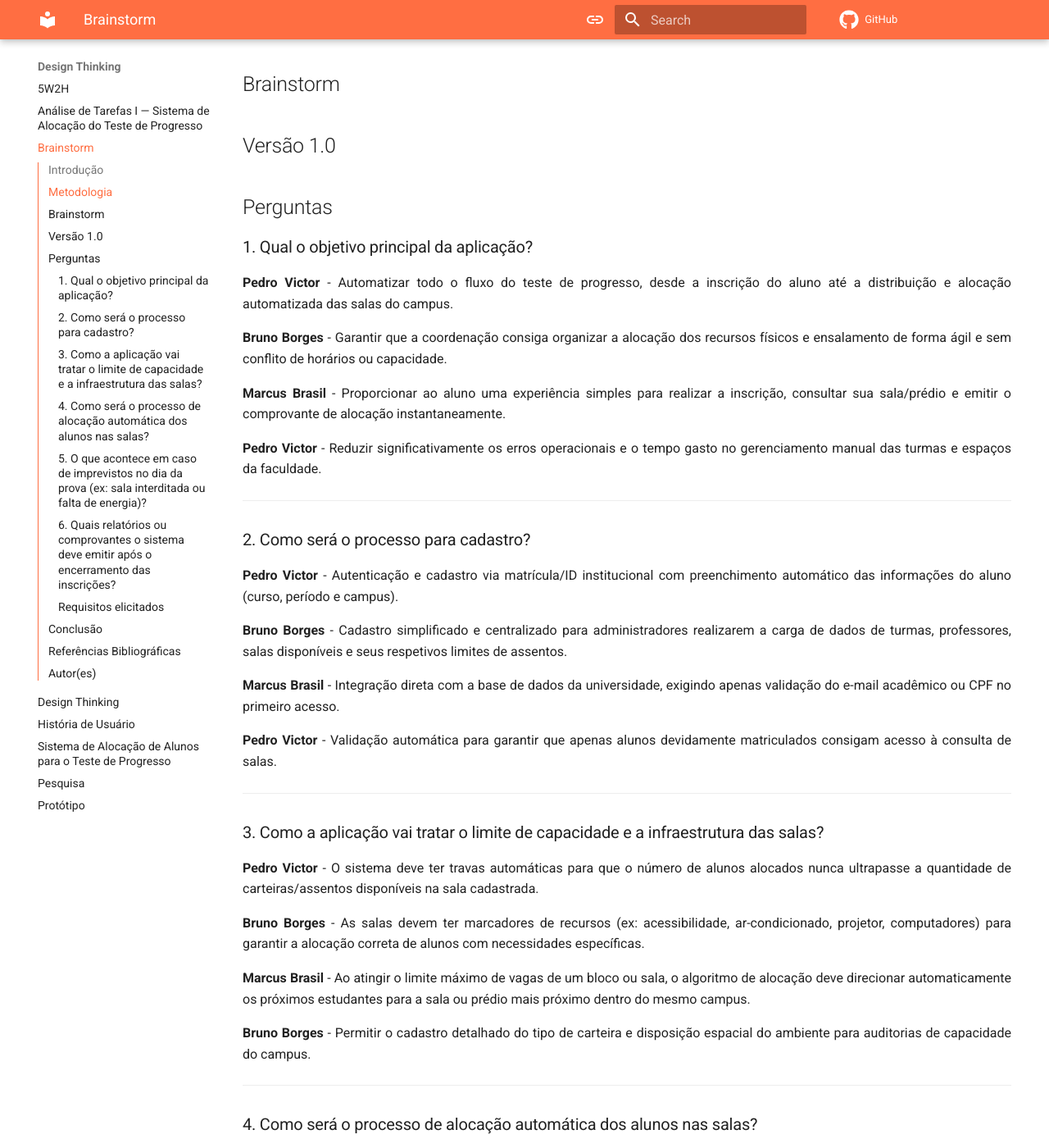
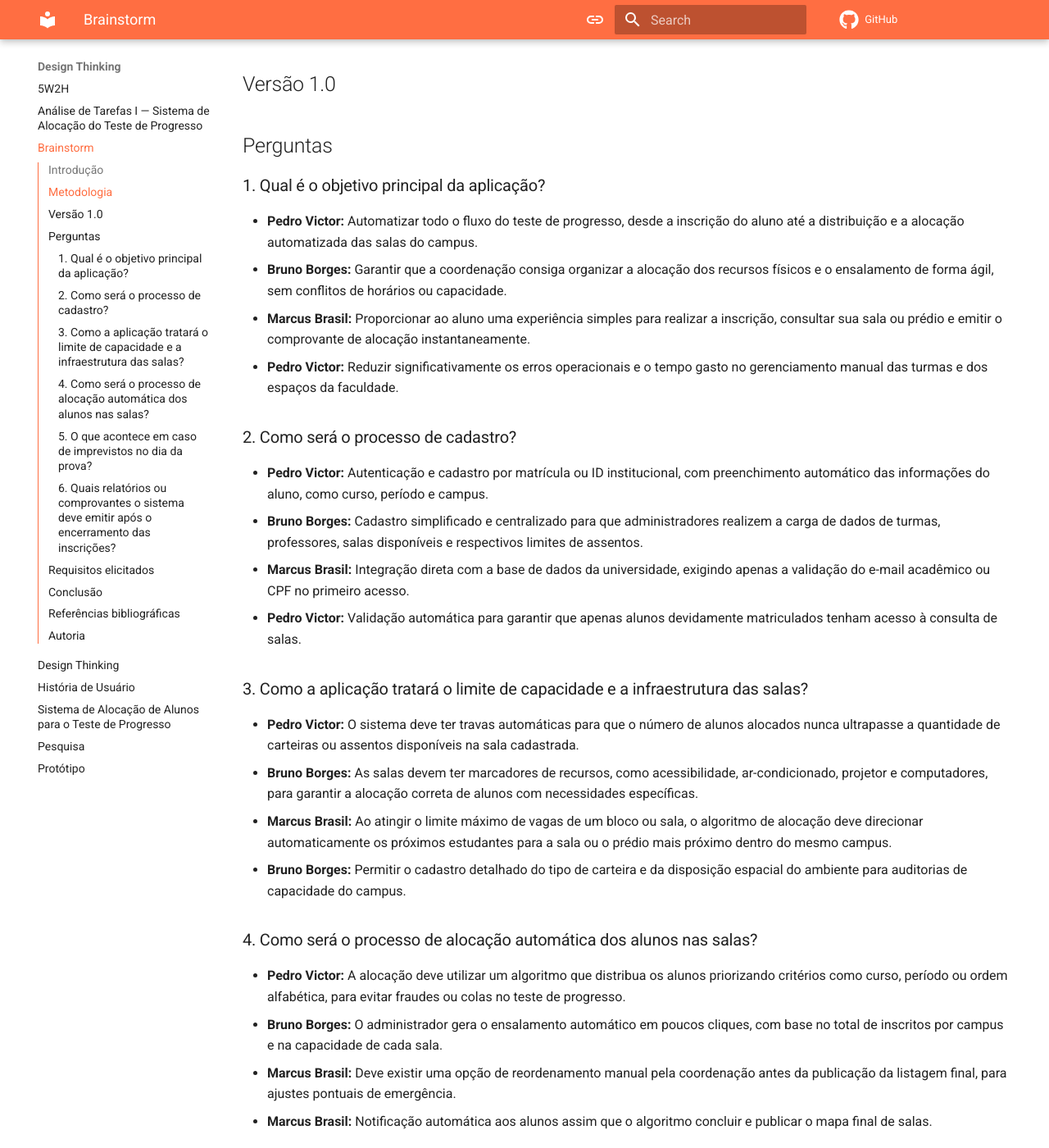
Before and after one commit to Projetos-de-Extensao/PECDI_26.2_8002_I, an MkDocs documentation site: the page built from docs/_Design Thinking/Brainstorm.md, in a window 1280 px wide and 1400 px high, scrolled down 518 px. Shown: the whole window at 82% size. Built offline with MkDocs 1.6.1 and Material for MkDocs 9.7.7, drawn with Linux system fonts in a browser that asks for light colours; comment, search, counter and statistics services are not loaded; some of the changed text lies outside the part shown.

Commit message:
brainstorm agora em MD

```diff
--- a/docs/_Design Thinking/Brainstorm.md
+++ b/docs/_Design Thinking/Brainstorm.md
@@ -1,173 +1,93 @@
 ---
-id: brainstorm
 title: Brainstorm
 ---
 
+# Brainstorm
+
 ## Introdução
 
-<p align = "justify">
-O brainstorm é uma técnica de elicitação de requisitos que consiste em reunir a equipe e discutir sobre diversos tópicos gerais do projeto apresentados no documento problema de negócio. No brainstorm o diálogo é incentivado e críticas são evitadas para permitir que todos colaborem com suas próprias ideias.
-</p>
+O brainstorm é uma técnica de elicitação de requisitos que consiste em reunir a equipe e discutir tópicos gerais do projeto apresentados no documento de problema de negócio. Durante a atividade, o diálogo é incentivado e críticas são evitadas para permitir que todos colaborem com suas próprias ideias.
 
 ## Metodologia
-<p align = "justify">
-A equipe se reuniu para debater ideias gerais sobre o projeto via chamada de vídeo, começou às 19h do dia 17/09/2026 e terminou às 21h, onde todos nós fomos líderes e nos organizamos com partes que cada um se dava melhor, direcionandoum um ao outro com questões pré-elaboradas, e transcrevendo as respostas para o documento.
-</p>
 
-## Brainstorm
+A equipe se reuniu para debater ideias gerais sobre o projeto por chamada de vídeo, das 19h às 21h do dia 17/09/2026. Todos os participantes atuaram como líderes, organizando-se conforme suas afinidades e direcionando uns aos outros com questões pré-elaboradas. As respostas foram transcritas para este documento.
 
 ## Versão 1.0
 
 ## Perguntas
 
-### 1. Qual o objetivo principal da aplicação?
+### 1. Qual é o objetivo principal da aplicação?
 
-<p align = "justify">
-<b>Pedro Victor</b> - Automatizar todo o fluxo do teste de progresso, desde a inscrição do aluno até a distribuição e alocação automatizada das salas do campus.
-</p>
+- **Pedro Victor:** Automatizar todo o fluxo do teste de progresso, desde a inscrição do aluno até a distribuição e a alocação automatizada das salas do campus.
+- **Bruno Borges:** Garantir que a coordenação consiga organizar a alocação dos recursos físicos e o ensalamento de forma ágil, sem conflitos de horários ou capacidade.
+- **Marcus Brasil:** Proporcionar ao aluno uma experiência simples para realizar a inscrição, consultar sua sala ou prédio e emitir o comprovante de alocação instantaneamente.
+- **Pedro Victor:** Reduzir significativamente os erros operacionais e o tempo gasto no gerenciamento manual das turmas e dos espaços da faculdade.
 
-<p align = "justify">
-<b>Bruno Borges</b> - Garantir que a coordenação consiga organizar a alocação dos recursos físicos e ensalamento de forma ágil e sem conflito de horários ou capacidade.
-</p>
+### 2. Como será o processo de cadastro?
 
-<p align = "justify">
-<b>Marcus Brasil</b> - Proporcionar ao aluno uma experiência simples para realizar a inscrição, consultar sua sala/prédio e emitir o comprovante de alocação instantaneamente.
-</p>
+- **Pedro Victor:** Autenticação e cadastro por matrícula ou ID institucional, com preenchimento automático das informações do aluno, como curso, período e campus.
+- **Bruno Borges:** Cadastro simplificado e centralizado para que administradores realizem a carga de dados de turmas, professores, salas disponíveis e respectivos limites de assentos.
+- **Marcus Brasil:** Integração direta com a base de dados da universidade, exigindo apenas a validação do e-mail acadêmico ou CPF no primeiro acesso.
+- **Pedro Victor:** Validação automática para garantir que apenas alunos devidamente matriculados tenham acesso à consulta de salas.
 
-<p align = "justify">
-<b>Pedro Victor</b> - Reduzir significativamente os erros operacionais e o tempo gasto no gerenciamento manual das turmas e espaços da faculdade.
-</p>
+### 3. Como a aplicação tratará o limite de capacidade e a infraestrutura das salas?
 
----
-
-### 2. Como será o processo para cadastro?
-
-<p align = "justify">
-<b>Pedro Victor</b> - Autenticação e cadastro via matrícula/ID institucional com preenchimento automático das informações do aluno (curso, período e campus).
-</p>
-
-<p align = "justify">
-<b>Bruno Borges</b> - Cadastro simplificado e centralizado para administradores realizarem a carga de dados de turmas, professores, salas disponíveis e seus respetivos limites de assentos.
-</p>
-
-<p align = "justify">
-<b>Marcus Brasil</b> - Integração direta com a base de dados da universidade, exigindo apenas validação do e-mail acadêmico ou CPF no primeiro acesso.
-</p>
-
-<p align = "justify">
-<b>Pedro Victor</b> - Validação automática para garantir que apenas alunos devidamente matriculados consigam acesso à consulta de salas.
-</p>
-
----
-
-### 3. Como a aplicação vai tratar o limite de capacidade e a infraestrutura das salas?
-
-<p align = "justify">
-<b>Pedro Victor</b> - O sistema deve ter travas automáticas para que o número de alunos alocados nunca ultrapasse a quantidade de carteiras/assentos disponíveis na sala cadastrada.
-</p>
-
-<p align = "justify">
-<b>Bruno Borges</b> - As salas devem ter marcadores de recursos (ex: acessibilidade, ar-condicionado, projetor, computadores) para garantir a alocação correta de alunos com necessidades específicas.
-</p>
-
-<p align = "justify">
-<b>Marcus Brasil</b> - Ao atingir o limite máximo de vagas de um bloco ou sala, o algoritmo de alocação deve direcionar automaticamente os próximos estudantes para a sala ou prédio mais próximo dentro do mesmo campus.
-</p>
-
-<p align = "justify">
-<b>Bruno Borges</b> - Permitir o cadastro detalhado do tipo de carteira e disposição espacial do ambiente para auditorias de capacidade do campus.
-</p>
-
----
+- **Pedro Victor:** O sistema deve ter travas automáticas para que o número de alunos alocados nunca ultrapasse a quantidade de carteiras ou assentos disponíveis na sala cadastrada.
+- **Bruno Borges:** As salas devem ter marcadores de recursos, como acessibilidade, ar-condicionado, projetor e computadores, para garantir a alocação correta de alunos com necessidades específicas.
+- **Marcus Brasil:** Ao atingir o limite máximo de vagas de um bloco ou sala, o algoritmo de alocação deve direcionar automaticamente os próximos estudantes para a sala ou o prédio mais próximo dentro do mesmo campus.
+- **Bruno Borges:** Permitir o cadastro detalhado do tipo de carteira e da disposição espacial do ambiente para auditorias de capacidade do campus.
 
 ### 4. Como será o processo de alocação automática dos alunos nas salas?
 
-<p align = "justify">
-<b>Pedro Victor</b> - A alocação deve utilizar um algoritmo que distribua os alunos priorizando critérios como curso, período ou ordem alfabética para evitar fraudes ou colas no teste de progresso.
-</p>
+- **Pedro Victor:** A alocação deve utilizar um algoritmo que distribua os alunos priorizando critérios como curso, período ou ordem alfabética, para evitar fraudes ou colas no teste de progresso.
+- **Bruno Borges:** O administrador gera o ensalamento automático em poucos cliques, com base no total de inscritos por campus e na capacidade de cada sala.
+- **Marcus Brasil:** Deve existir uma opção de reordenamento manual pela coordenação antes da publicação da listagem final, para ajustes pontuais de emergência.
+- **Marcus Brasil:** Notificação automática aos alunos assim que o algoritmo concluir e publicar o mapa final de salas.
 
-<p align = "justify">
-<b>Bruno Borges</b> - O administrador gera o ensalamento automático em poucos cliques com base no total de inscritos por campus e a capacidade total de cada sala.
-</p>
+### 5. O que acontece em caso de imprevistos no dia da prova?
 
-<p align = "justify">
-<b>Marcus Brasil</b> - Deve existir uma opção de reordenamento manual pela coordenação antes de publicar a listagem final, para ajustes pontuais de emergência.
-</p>
-
-<p align = "justify">
-<b>Marcus Brasil</b> - Notificação automática para os alunos assim que o algoritmo concluir e publicar o mapa final de salas.
-</p>
-
----
-
-### 5. O que acontece em caso de imprevistos no dia da prova (ex: sala interditada ou falta de energia)?
-
-<p align = "justify">
-<b>Pedro Victor</b> - O sistema precisa permitir o remanejamento rápido de toda uma turma de uma sala para outra em tempo real, enviando notificação de emergência no painel do aluno.
-</p>
-
-<p align = "justify">
-<b>Bruno Borges</b> - O administrador deve conseguir realocar os alunos afetados para salas de contingência cadastradas previamente como "reservas".
-</p>
-
-<p align = "justify">
-<b>Marcus Brasil</b> - A aplicação deve gerar uma lista de presença atualizada instantaneamente para que o fiscal de prova saiba exatamente quem mudou de sala.
-</p>
-
-<p align = "justify">
-<b>Pedro Victor</b> - O status da sala no painel geral do campus deve ser atualizado para "Interditada" impedindo novas alocações acidentais.
-</p>
-
----
+- **Pedro Victor:** O sistema precisa permitir o remanejamento rápido de toda uma turma de uma sala para outra em tempo real, enviando uma notificação de emergência ao painel do aluno.
+- **Bruno Borges:** O administrador deve conseguir realocar os alunos afetados para salas de contingência previamente cadastradas como reservas.
+- **Marcus Brasil:** A aplicação deve gerar uma lista de presença atualizada instantaneamente para que o fiscal de prova saiba exatamente quem mudou de sala.
+- **Pedro Victor:** O status da sala no painel geral do campus deve ser atualizado para **Interditada**, impedindo novas alocações acidentais.
 
 ### 6. Quais relatórios ou comprovantes o sistema deve emitir após o encerramento das inscrições?
 
-<p align = "justify">
-<b>Pedro Victor</b> - Emissão em PDF do Comprovante de Ensalamento individual do aluno, contendo QR Code para validação na entrada do prédio/sala.
-</p>
+- **Pedro Victor:** Emissão em PDF do comprovante individual de ensalamento, contendo QR Code para validação na entrada do prédio ou sala.
+- **Bruno Borges:** Relatórios consolidados para a coordenação, com total de alunos alocados por campus, taxa de ocupação das salas e lista oficial de chamada por sala.
+- **Marcus Brasil:** Relatório de pendências e vagas remanescentes para identificar rapidamente salas subutilizadas ou alunos sem alocação confirmada.
+- **Bruno Borges:** Exportação de planilhas de presença e totais por bloco nos formatos CSV e Excel para auditoria acadêmica.
 
-<p align = "justify">
-<b>Bruno Borges</b> - Relatórios consolidados para a coordenação com total de alunos alocados por campus, taxa de ocupação das salas e lista oficial de chamada por sala.
-</p>
+## Requisitos elicitados
 
-<p align = "justify">
-<b>Marcus Brasil</b> - Relatório de pendências e vagas remanescentes para identificação rápida de salas subutilizadas ou alunos sem alocação confirmada.
-</p>
-
-<p align = "justify">
-<b>Bruno Borges</b> - Exportação de planilhas de presenciais e totais por bloco em formato CSV/Excel para auditoria acadêmica.
-</p>
-
-### Requisitos elicitados
-
-|ID|Descrição|
-|----|-------------|
-|BS01| O cliente...|
-|BS02| O cliente...|
-|BS03| O cliente...|
-|BS04| O cliente...|
-|BS05| O cliente...|
-|BS06| O cliente...|
-|BS07| O cliente...|
-|BS08| O cliente...|
-|BS09| O cliente...|
-|BS10| O produto...|
-|BS11| O produto...|
-|BS12| O produto...|
-|BS13| O produto...|
-|BS14| O produto...|
-|BS15| O produto...|
+| ID | Descrição |
+| --- | --- |
+| BS01 | O cliente... |
+| BS02 | O cliente... |
+| BS03 | O cliente... |
+| BS04 | O cliente... |
+| BS05 | O cliente... |
+| BS06 | O cliente... |
+| BS07 | O cliente... |
+| BS08 | O cliente... |
+| BS09 | O cliente... |
+| BS10 | O produto... |
+| BS11 | O produto... |
+| BS12 | O produto... |
+| BS13 | O produto... |
+| BS14 | O produto... |
+| BS15 | O produto... |
 
 ## Conclusão
-<p align = "justify">
-Através da aplicação da técnica, foi possível elicitar alguns dos primeiros requisitos do projeto.
-</p>
-## Referências Bibliográficas
 
-> OSBORN, Alex Faickney. Applied Imagination: Principles and Procedures of Creative Thinking. New York: Charles Scribner's Sons, 1953.
+Com a aplicação da técnica, foi possível elicitar alguns dos primeiros requisitos do projeto.
 
+## Referências bibliográficas
 
-## Autor(es)
+> OSBORN, Alex Faickney. *Applied Imagination: Principles and Procedures of Creative Thinking*. New York: Charles Scribner's Sons, 1953.
+
+## Autoria
+
 | Data | Versão | Descrição | Autor(es) |
-| -- | -- | -- | -- |
+| --- | --- | --- | --- |
 | 17/09/2026 | 1.0 | Criação do documento | Pedro Victor |
```
